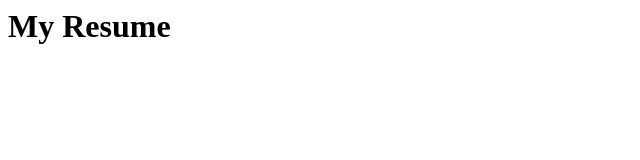
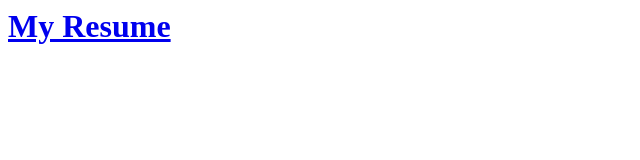
Before and after one commit to nj20tudi/Professional, a plain HTML site: page index.html in a window 1280 px wide. Shown: the whole page, without its empty margins (0-640 px from the left). Drawn offline with Linux system fonts and the light colour scheme.

Commit message:
Update index.html

```diff
--- a/index.html
+++ b/index.html
@@ -1 +1 @@
-<h1>My Resume</h1>
+<h1><a href="Tudino_Resume_New.pdf">My Resume</a></h1>
```
